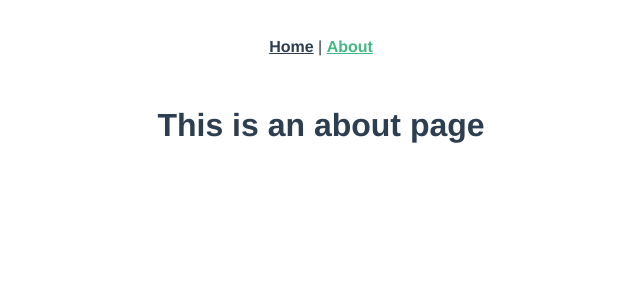
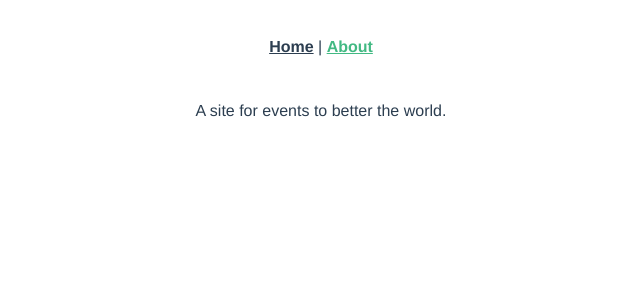
Before and after one commit to polinwei/vue3-world, a Vue app: page /about in a window 1280 px wide. Shown: the top 300 px of the page, without its empty margins (319-959 px from the left). Built offline with nearby package versions, Linux system fonts and the light colour scheme.

Commit message:
Vue Router Essentials

```diff
--- a/src/router/index.js
+++ b/src/router/index.js
@@ -1,22 +1,19 @@
-import { createRouter, createWebHistory } from "vue-router";
-import Home from "../views/Home.vue";
+import { createRouter, createWebHistory } from 'vue-router'
+import EventList from '@/views/EventList.vue'
+import About from '@/views/About.vue'
 
 const routes = [
   {
-    path: "/",
-    name: "Home",
-    component: Home,
+    path: '/',
+    name: 'EventList',
+    component: EventList
   },
   {
-    path: "/about",
-    name: "About",
-    // route level code-splitting
-    // this generates a separate chunk (about.[hash].js) for this route
-    // which is lazy-loaded when the route is visited.
-    component: () =>
-      import(/* webpackChunkName: "about" */ "../views/About.vue"),
-  },
-];
+    path: '/about',
+    name: 'About',
+    component: About
+  }
+]
 
 const router = createRouter({
   history: createWebHistory(process.env.BASE_URL),
--- a/src/views/About.vue
+++ b/src/views/About.vue
@@ -1,5 +1,5 @@
 <template>
   <div class="about">
-    <h1>This is an about page</h1>
+    <p>A site for events to better the world.</p>
   </div>
 </template>
--- a/src/views/Home.vue
+++ b/src/views/EventList.vue
@@ -8,7 +8,7 @@
 // @ is an alias to /src
 import EventCard from '@/components/EventCard.vue'
 export default {
-  name: 'Home',
+  name: 'EventList',
   components: {
     EventCard
   },
```
